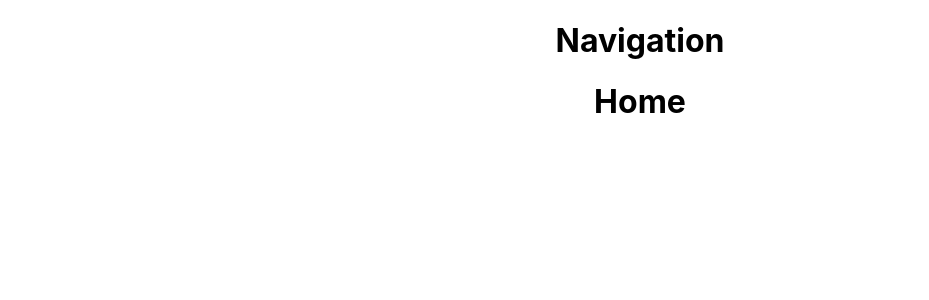
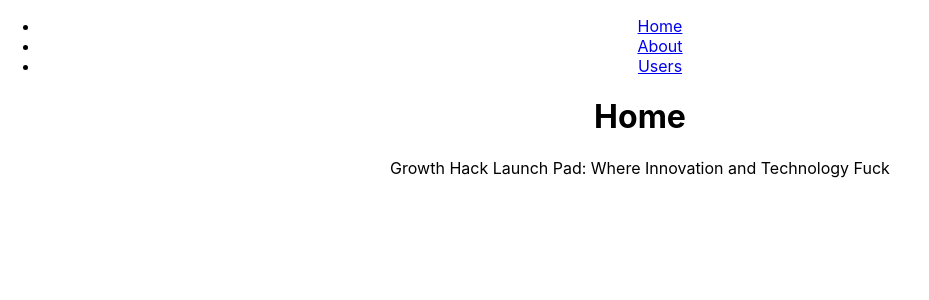
Before and after one commit to ColbyWTaylor/CodeFlow, a React (Create React App) app: page / in a window 1280 px wide. Shown: the top 300 px of the page, without its empty margins (0-929 px from the left). Built offline with nearby package versions, Linux system fonts and the light colour scheme.

Commit message:
react-router setup

```diff
--- a/src/App.js
+++ b/src/App.js
@@ -8,8 +8,24 @@ import { BrowserRouter as Router, Switch, Route, Link } from "react-router-dom";
 function App() {
   return (
     <div className="App">
-      <Nav />
       <Router>
+        <div>
+          <nav>
+            <ul>
+              <li>
+                <Link to="/">Home</Link>
+              </li>
+              <li>
+                <Link to="/about">About</Link>
+              </li>
+              <li>
+                <Link to="/users">Users</Link>
+              </li>
+            </ul>
+          </nav>
+
+          {/* A <Switch> looks through its children <Route>s and
+            renders the first one that matches the current URL. */}
           <Switch>
             <Route path="/about">
               <About />
@@ -21,6 +37,7 @@ function App() {
               <Home />
             </Route>
           </Switch>
+        </div>
       </Router>
     </div>
   );
--- a/src/Home.js
+++ b/src/Home.js
@@ -1,7 +1,8 @@
 const Home = () => {
   return (
-    <div className="nav">
+    <div className="home">
       <h1>Home</h1>
+      <p>Growth Hack Launch Pad: Where Innovation and Technology Fuck</p>
     </div>
   );
 };
--- a/src/Nav.js
+++ b/src/Nav.js
@@ -1,7 +1,24 @@
+import { Link } from "react-router-dom";
+
 const Nav = () => {
   return (
     <div className="nav">
       <h1>Navigation</h1>
+      <div>
+        <nav>
+          <ul>
+            <li>
+              <Link to="/">Home</Link>
+            </li>
+            <li>
+              <Link to="/about">About</Link>
+            </li>
+            <li>
+              <Link to="/users">Users</Link>
+            </li>
+          </ul>
+        </nav>
+      </div>
     </div>
   );
 };
```
Also changed, not shown: 1 other file (tests, documents, lock files or other folders). Lines whose indentation alone changed are shown as unchanged.
